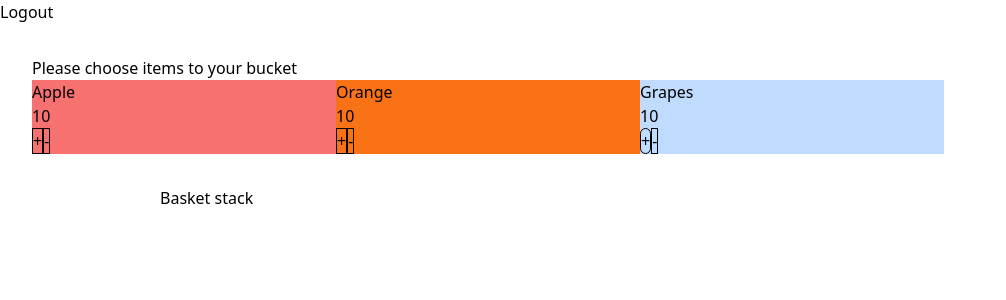
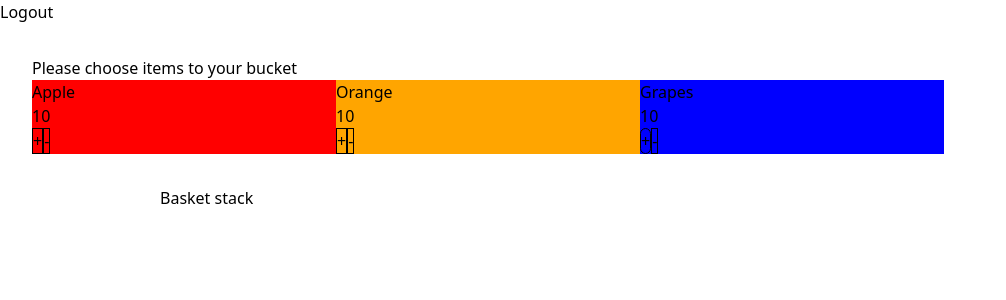
Before and after one commit to aaliyafari/assignmentnuxt, a Nuxt app: page /objbasket in a window 1280 px wide. Shown: the top 300 px of the page, without its empty margins (0-1006 px from the left). Built offline with nearby package versions, Linux system fonts and the light colour scheme.

Commit message:
backgroud color added to stack respect to the item

```diff
--- a/pages/objbasket.vue
+++ b/pages/objbasket.vue
@@ -4,19 +4,19 @@
     <div class="m-8">
      <h6>Please choose items to your bucket</h6>
      <div class="flex flex-row ">
-      <div class="basis-1/4 bg-red-400">
+      <div class="basis-1/4 apple">
         <div>{{apple.name}}</div>
         <div>{{apple.count}}</div>
         <div><button v-on:click="add" >+</button><button v-on:click="remove">-</button></div>
 
       </div>
-      <div class="basis-1/4 bg-orange-500">
+      <div class="basis-1/4 orange">
         <div>{{orange.name}}</div>
         <div>{{orange.count}}</div>
         <div><button v-on:click="add1">+</button><button v-on:click="remove1">-</button></div>
 
       </div>
-      <div class="basis-1/4 bg-blue-200">
+      <div class="basis-1/4 grapes">
         <div >{{grapes.name}}</div>
         <div>{{grapes.count}}</div>
         <div><button v-on:click="add2" class="rounded-full">+</button><button v-on:click="remove2">-</button></div>
@@ -28,17 +28,18 @@
       <div class="mx-32">
         <h4>Basket stack</h4>
       </div>
-     <table class="w-64 mx-20 items-cener justify-center"><tr class="border-solid border-2 border-indigo-600 w-10" v-for="(basket, index) in basket" :key="index">
-    <td >{{basket}}</td>
+     <table class="w-64 mx-20 items-cener justify-center"><tr class="border-solid border-2 border-indigo-600 w-10" v-for="(basket, index) in basket.slice().reverse()" :key="index">
+    <td :class="classe[basket]">{{basket}}</td>
 </tr></table>
     </div>
   </div>
 </template>
 
 <script>
+
 import login from './login.vue';
+export default {
 
-export default {
     name:login,
 
    data(){
@@ -58,7 +59,12 @@ export default {
         count:10,
         color:""
       },
-      basket:[]
+      basket:[],
+      classe:{
+        "Apple":'apple',
+        'Orange':"orange",
+        "Grapes":"grapes"
+    }
     }
   },
 
@@ -123,6 +129,14 @@ export default {
 }
 </script>
 
-<style>
-
+<style scoped>
+.apple{
+    background-color: red;
+}
+.orange{
+    background-color: orange;
+}
+.grapes{
+    background-color: blue;
+}
 </style>
```
